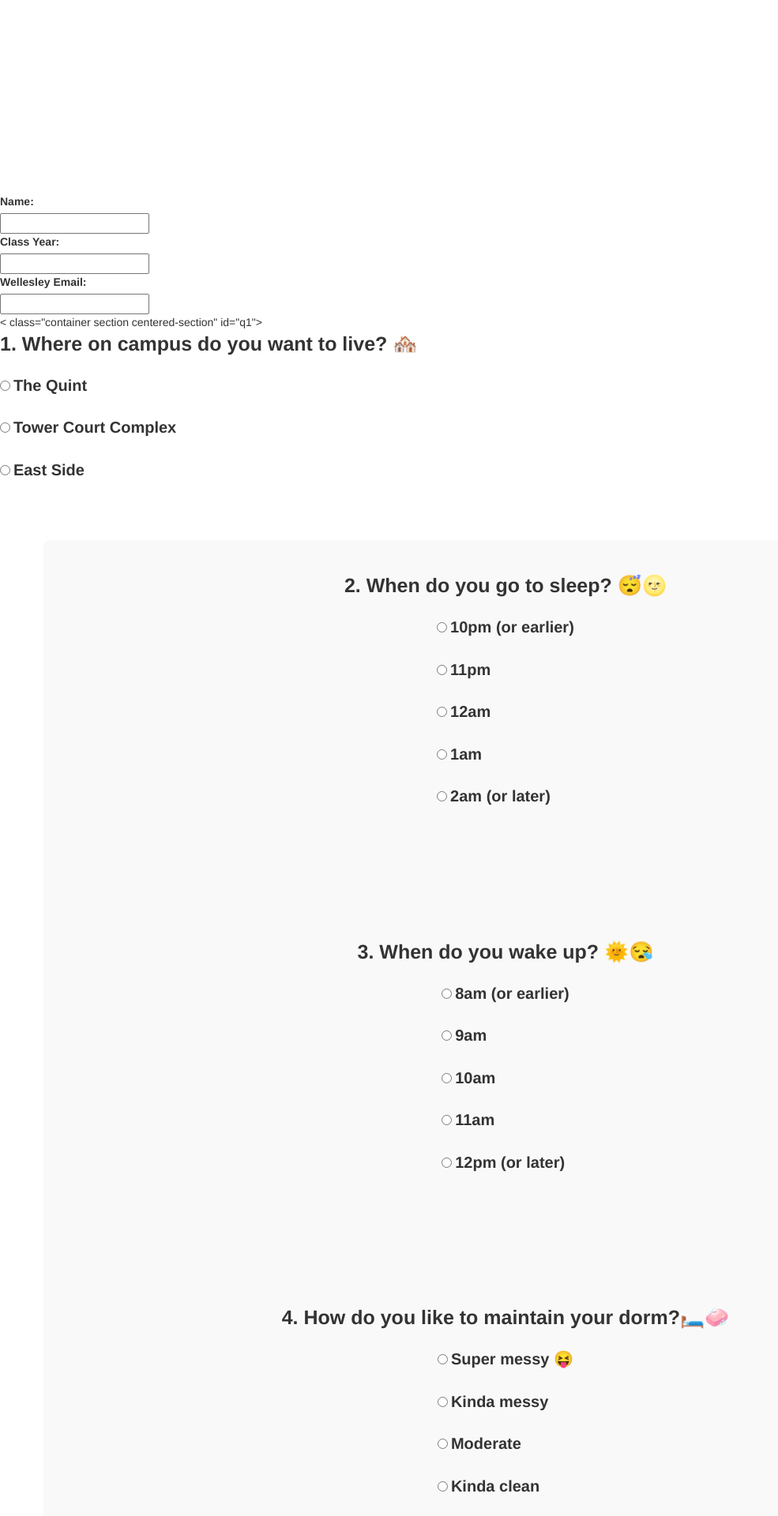
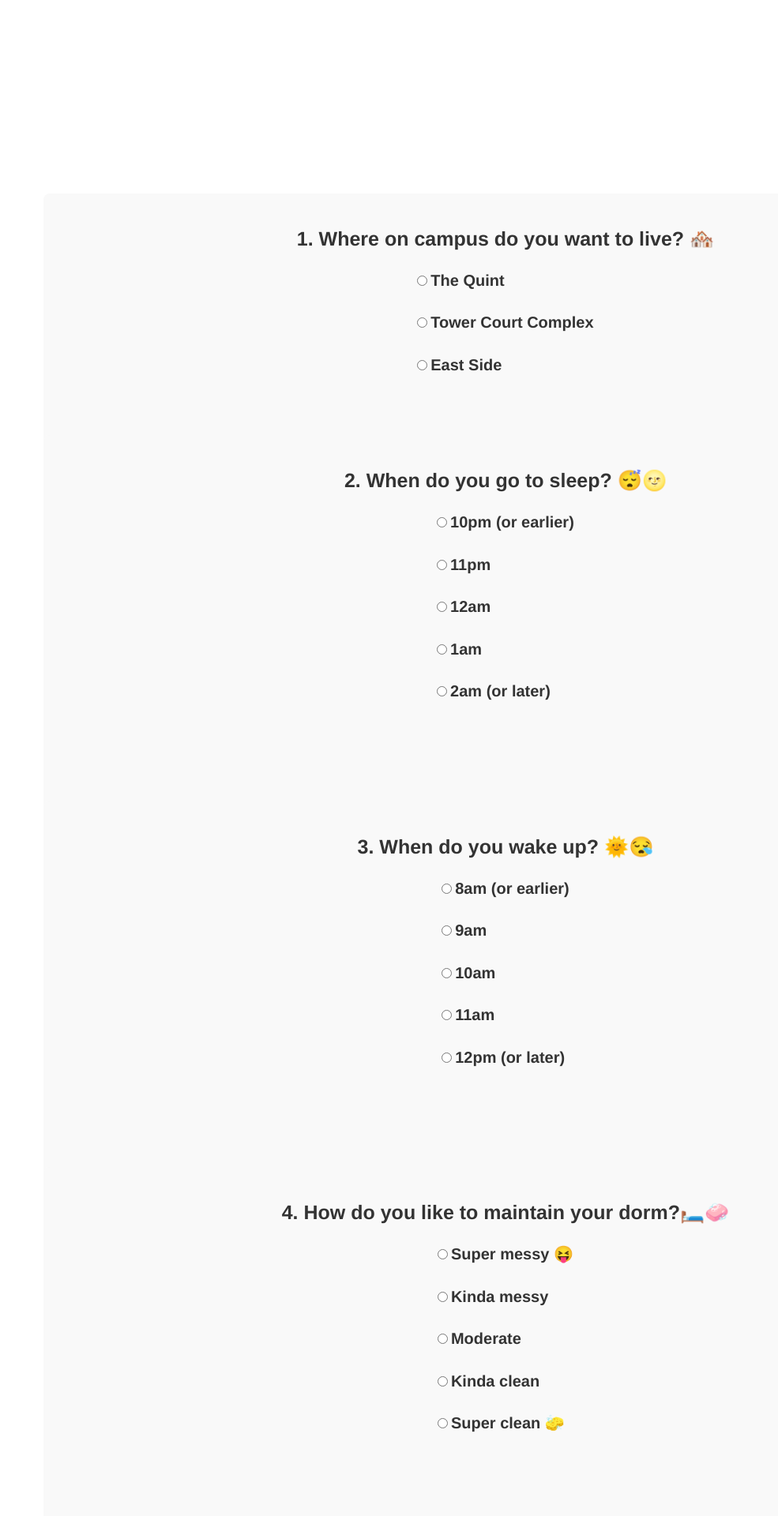
Before and after one commit to sarahhayounggoldman/roommate-match, a Flask app: page / in a window 1280 px wide. Shown: the part 855-2775 px from the top of the page at 79% size, without its empty margins (0-985 px from the left). Run offline with Flask 3, Linux system fonts and the light colour scheme; some libraries are stand-ins or nearby versions.

Commit message:
fixed format issues on q1

```diff
--- a/templates/index.html
+++ b/templates/index.html
@@ -102,16 +102,7 @@
   <div class="container" style="margin-bottom: 50px; background-color: white;"></div>
   <!--just for spacing-->
 
-  <label for="name">Name:</label><br>
-  <input type="text" id="name" name="name"><br>
-
-  <label for="year">Class Year:</label><br>
-  <input type="text" id="year" name="year"><br>
-
-  <label for="email">Wellesley Email:</label><br>
-  <input type="text" id="email" name="email"><br>
-
-< class="container section centered-section" id="q1">
+<div class= "container section centered-section" id="q1">
   <div class="big-text py-2"><b>1. Where on campus do you want to live? 🏘️ </b></div>
   <br>
   <div id="options">
```
